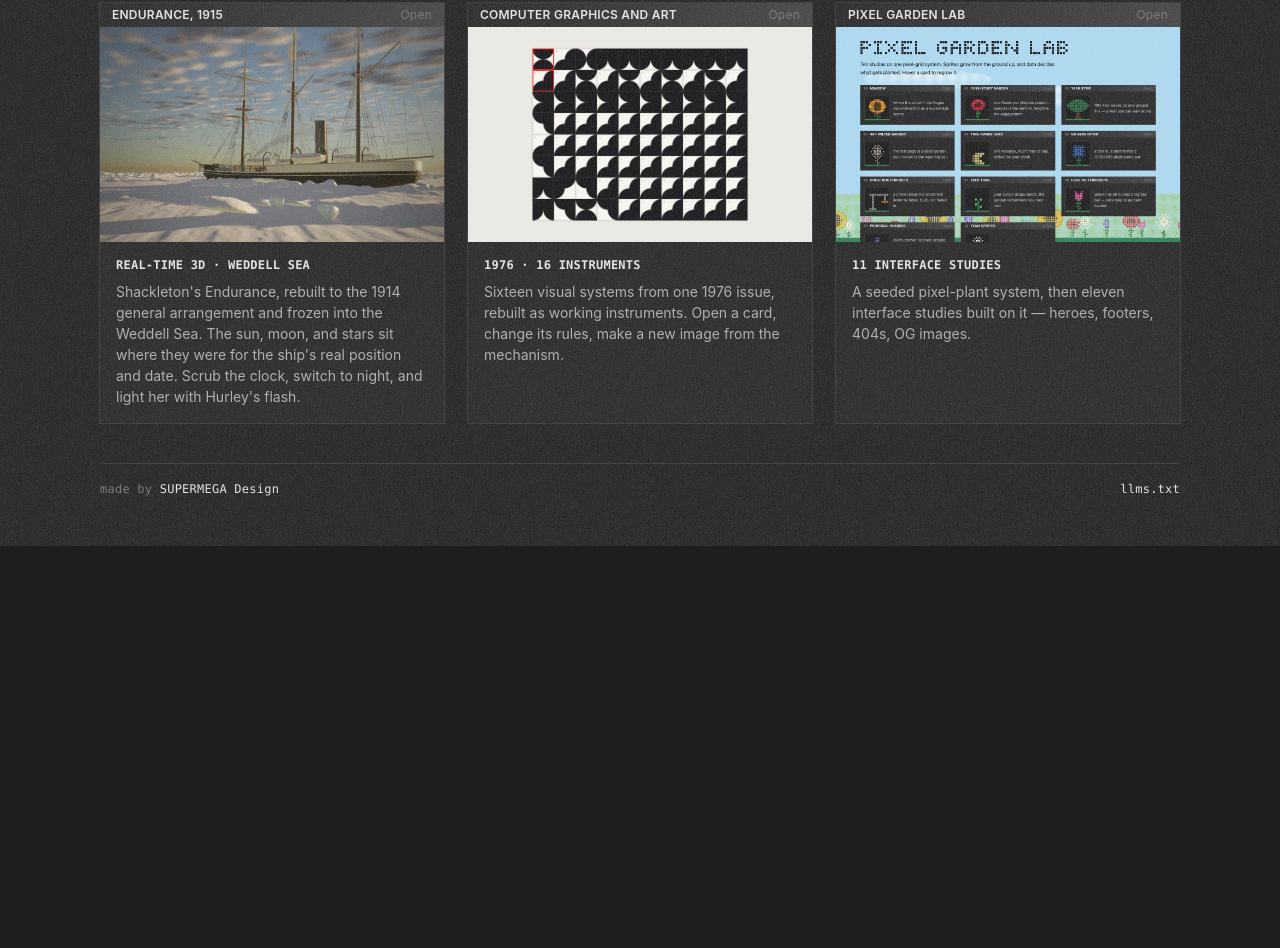
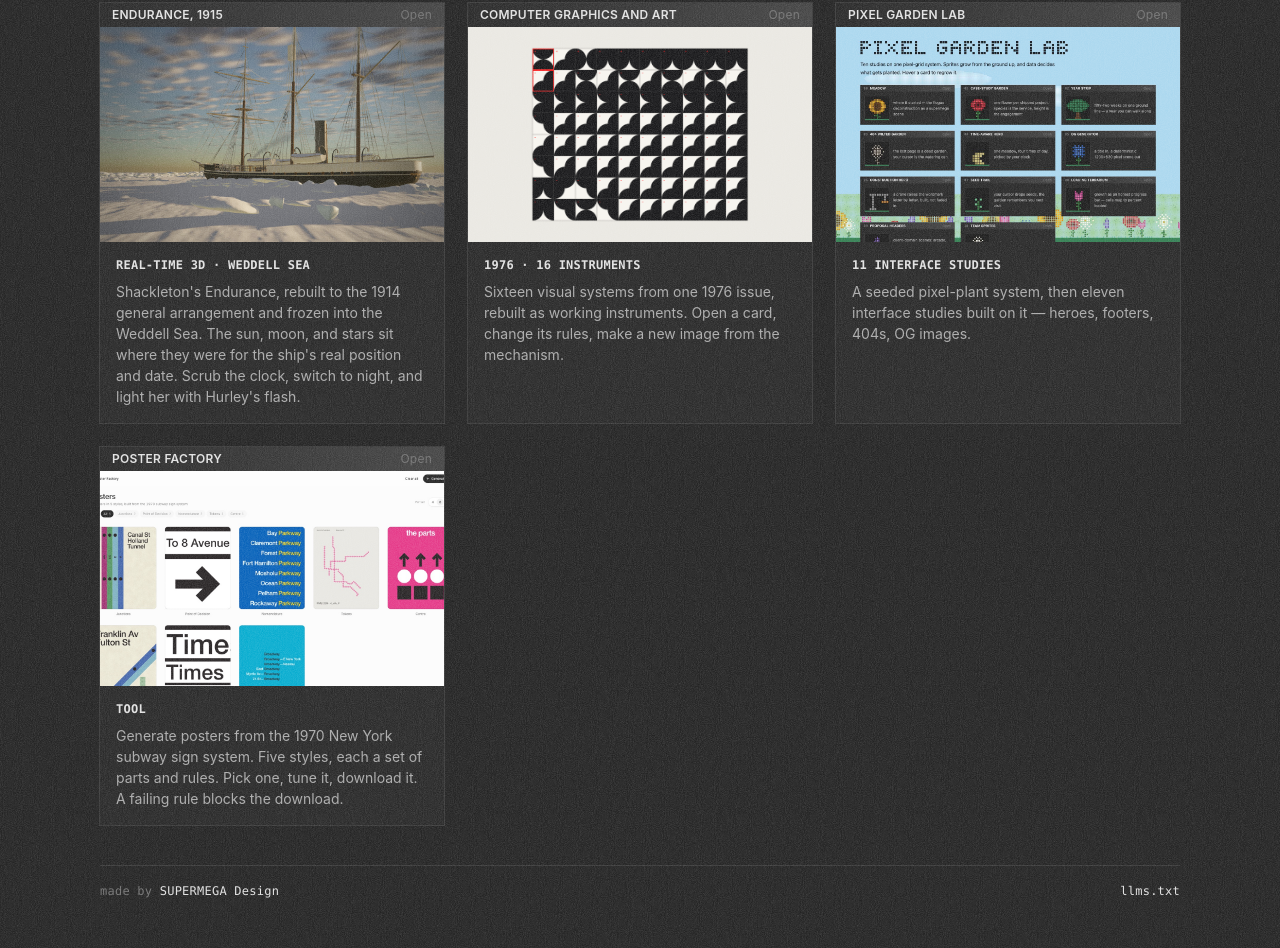
Before and after one commit to markiianb/experiments.supermega.design, a plain HTML site: page index.html in a window 1280 px wide. Shown: the part 293-1241 px from the top of the page. Before the commit the page ends 839 px from the top, so only its background shows below. Drawn offline with Linux system fonts and the light colour scheme.

Commit message:
List Poster Factory on the front door
Co-Authored-By: Claude Fable 5.2 <noreply@anthropic.com>

```diff
--- a/index.html
+++ b/index.html
@@ -43,6 +43,12 @@
           <img class="pg-card-preview" src="/pixel-garden/preview.jpg" alt="" loading="lazy" />
           <span class="pg-card-body"><span class="pg-card-name">11 interface studies</span><span class="pg-card-blurb">A seeded pixel-plant system, then eleven interface studies built on it — heroes, footers, 404s, OG images.</span></span>
         </a>
+
+        <a class="pg-card" href="/poster-factory/">
+          <span class="pg-card-header"><span>Poster Factory</span><span class="pg-card-open">Open</span></span>
+          <img class="pg-card-preview" src="/poster-factory/preview.jpg" alt="" loading="lazy" />
+          <span class="pg-card-body"><span class="pg-card-name">tool</span><span class="pg-card-blurb">Generate posters from the 1970 New York subway sign system. Five styles, each a set of parts and rules. Pick one, tune it, download it. A failing rule blocks the download.</span></span>
+        </a>
     </div>
 
     <p class="pg-footer">
```
Also changed, not shown: llms.txt, 1 other file.
